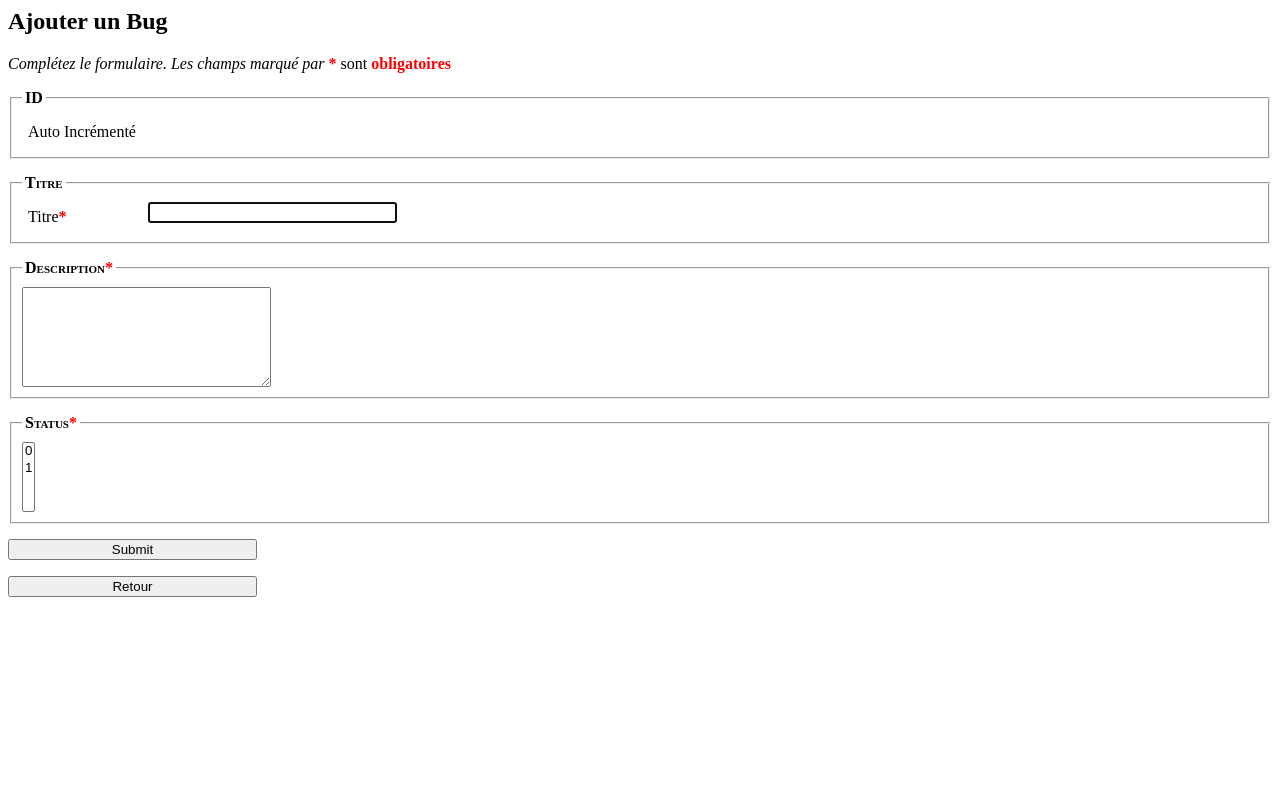
After one commit to guitou810/Projet-Php, a PHP site: page /ajoutbug.php in a window 1280 px wide. The commit adds this page. Run offline with PHP 8.4, Linux system fonts and the light colour scheme.

Commit message:
Ajout,show,css

```diff
--- a/Show.php
+++ b/Show.php
@@ -4,7 +4,7 @@ $id = $_GET['id'];
 $Bugs = [];
 $bugmanager = new bugManager($Bugs);
 $Bugs = $bugmanager->load();
-$Bugs = $bugmanager->get_bug_id($id);
+$Bugss = $bugmanager->get_bug_id($id-1);
 
 
 ?>
@@ -18,12 +18,12 @@ $Bugs = $bugmanager->get_bug_id($id);
         echo
           "<div class='form-example' style='width:100%'>
         <label for='name'>Title: </label>
-            ".$Bugs->get_title()."
+            ".$Bugss->get_title()."
         </div>
 
         <div class='form-example' style='width:100%'>
         <label for='name'>Description: </label>
-            ".$Bugs->getDescription()."
+            ".$Bugss->getDescription()."
         </div>"
 
         ?>
--- /dev/null
+++ b/ajoutbug.php
@@ -0,0 +1,88 @@
+<?php
+include 'ConnexionBDD.php';
+
+
+
+
+?>
+<html>
+    <body>
+<style>
+    p {
+  margin-top: 0px;
+}
+
+fieldset {
+  margin-bottom: 15px;
+  padding: 10px;
+}
+
+legend {
+  padding: 0px 3px;
+  font-weight: bold;
+  font-variant: small-caps;
+}
+
+label {
+  width: 110px;
+  display: inline-block;
+  vertical-align: top;
+  margin: 6px;
+}
+
+em {
+  font-weight: bold;
+  font-style: normal;
+  color: #f00;
+}
+
+input, textarea {
+  width: 249px;
+}
+
+textarea {
+  height: 100px;
+}
+</style>
+<h2>Ajouter un Bug</h2>
+<form action="#" method="post">
+  <p><i>Complétez le formulaire. Les champs marqué par </i><em>*</em> sont <em>obligatoires</em></p>
+  <fieldset>
+    <legend>ID</legend>
+      <label for="nom">Auto Incrémenté </label>
+  </fieldset>
+  <fieldset>
+    <legend>Titre</legend>
+      <label for="Titre">Titre<em>*</em></label>
+      <input id="Titre" autofocus="" required="" name="Titre"><br>
+  </fieldset>
+  <fieldset>
+    <legend>Description<em>*</em></legend>
+      <textarea id="comments" rows="10" cols="40" name="Description"></textarea>
+  </fieldset>
+    <fieldset>
+    <legend>Status<em>*</em></legend>
+    <select multiple class="form-control" id="exampleFormControlSelect2">
+      <option>0 </option>
+      <option>1 </option>
+    </select>
+  </fieldset>
+  <p><input type="submit" name="Soummettre"></p>
+
+      <?php
+$Connect = new Connect();
+$dbh = new PDO('mysql:host=localhost;dbname='.$Connect->getTable().';charset=utf8', $Connect->get_user(), $Connect->get_passwd());
+$stmt = $dbh->prepare("INSERT INTO bug (id,titre,description,status) VALUES (:id, :titre, :desc, :status)");
+if(isset($_POST['Soummettre'])){ // si formulaire soumis
+$ID = NULL;
+$stmt->bindParam(':id',$ID);
+$stmt->bindParam(':titre', $_POST['Titre']);
+$stmt->bindParam(':desc', $_POST['Description']);
+$stmt->bindParam(':status', $_POST['status']);
+$stmt->execute();
+}
+?>
+</form>
+<a href="list.php"><input class="favorite styled "type="button" value="Retour"</a>
+</body>
+</html>
--- a/bugManager.php
+++ b/bugManager.php
@@ -12,7 +12,7 @@ class bugManager {
         return $this->_bugs;
     }
     function get_bug_id($_id){
-        return $this->_bugs[array_search($_id,$this->_bugs)];
+        return $this->_bugs[$_id];
 
     }
 
@@ -42,7 +42,7 @@ class bugManager {
         $dbh = new PDO('mysql:host=localhost;dbname='.$Connect->getTable().';charset=utf8', $Connect->get_user(), $Connect->get_passwd());
         $bugs = $dbh->query('SELECT * FROM `bug` ORDER BY `id`',PDO::FETCH_ASSOC);
         while($donnees = $bugs->fetch()){
-               $Bug = new Bug($donnees['id'],$donnees['titre'],$donnees['desc'],$donnees['status']);
+               $Bug = new Bug($donnees['id'],$donnees['titre'],$donnees['description'],$donnees['status']);
                $this->_bugs[]=$Bug;
         }
         return $this->_bugs;
--- a/nbproject/private/private.xml
+++ b/nbproject/private/private.xml
@@ -4,9 +4,12 @@
     <open-files xmlns="http://www.netbeans.org/ns/projectui-open-files/2">
         <group>
             <file>file:/C:/xampp/htdocs/dashboard/works/Appli/bug.php</file>
+            <file>file:/C:/xampp/htdocs/dashboard/works/Appli/ConnexionBDD.php</file>
             <file>file:/C:/xampp/htdocs/dashboard/works/Appli/HtmlPage.html</file>
+            <file>file:/C:/xampp/htdocs/dashboard/works/Appli/Show.php</file>
+            <file>file:/C:/xampp/htdocs/dashboard/works/Appli/bugManager.php</file>
             <file>file:/C:/xampp/htdocs/dashboard/works/Appli/list.php</file>
-            <file>file:/C:/xampp/htdocs/dashboard/works/Appli/bugManager.php</file>
+            <file>file:/C:/xampp/htdocs/dashboard/works/Appli/.gitignore</file>
         </group>
     </open-files>
 </project-private>
```
Also changed, not shown: list.php (+17 -12 lines), 1 other file.
